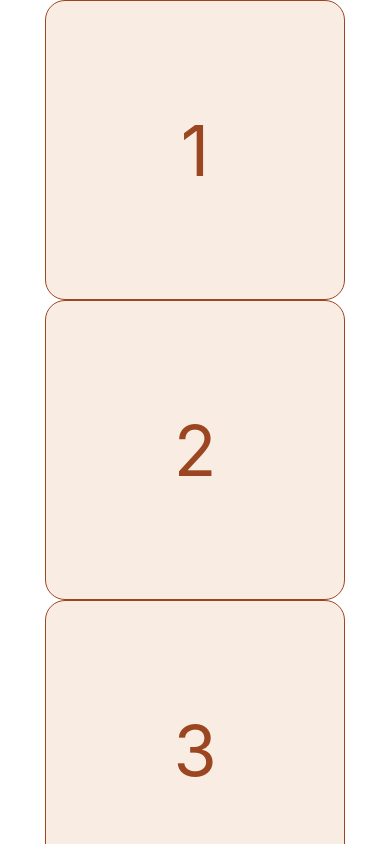
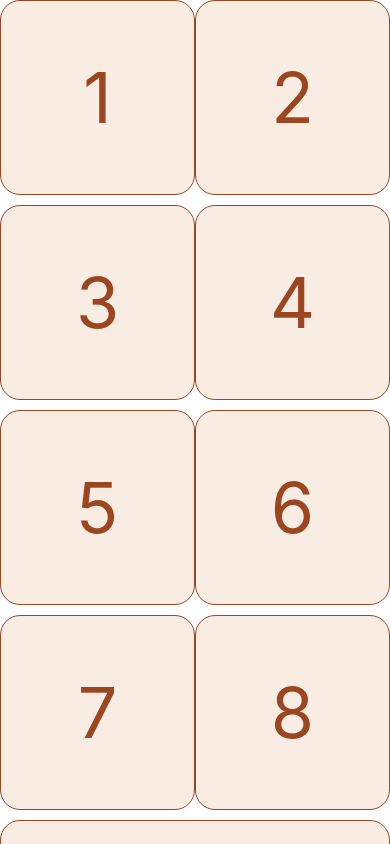
Before and after one commit to Niroshan2812/goalTrack, a React Native app: screen / in a window 390 px wide. Built offline with nearby package versions, Linux system fonts and the light colour scheme.

Commit message:
main window second day

```diff
--- a/App.js
+++ b/App.js
@@ -1,7 +1,7 @@
 import { StatusBar } from "expo-status-bar";
 import { StyleSheet, Text, View , FlatList} from "react-native";
 
-
+ // ending time = 1.09
 const days = [1,2,3,4,5,6,7,8,9];
 
 export default function App() {
@@ -10,6 +10,8 @@ export default function App() {
 
       <FlatList
         data={days}
+        contentContainerStyle={styles.content}
+        numColumns={2}
         renderItem={({item})=>  (
           <View style={styles.box}>
           <Text style={styles.text}>{item}</Text>
@@ -28,16 +30,20 @@ const styles = StyleSheet.create({
   container: {
     flex: 1,
     backgroundColor: "#fff",
-    alignItems: "center",
-    justifyContent: "center",
 
-    gap: 10,
+
+
+  },
+
+  content:{
+    gap:10,
   },
 
   box: {
     backgroundColor: "#f9EDE3",
-    width: 300,
-    height: 300,
+
+    flex :1,
+    aspectRatio:1,
     borderWidth: StyleSheet.hairlineWidth,
     borderColor: "#9B4521",
     borderRadius: 20,
```
